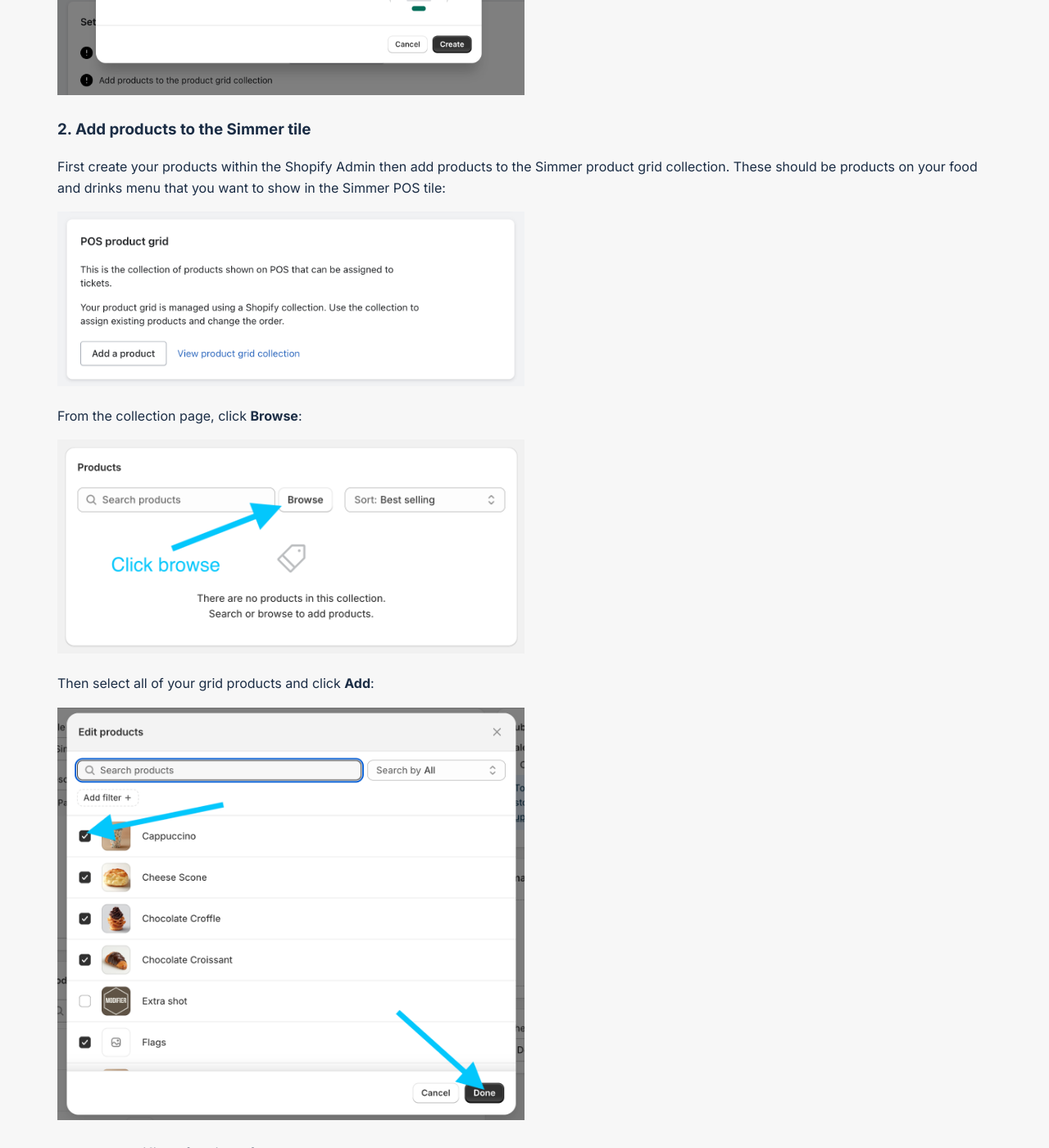
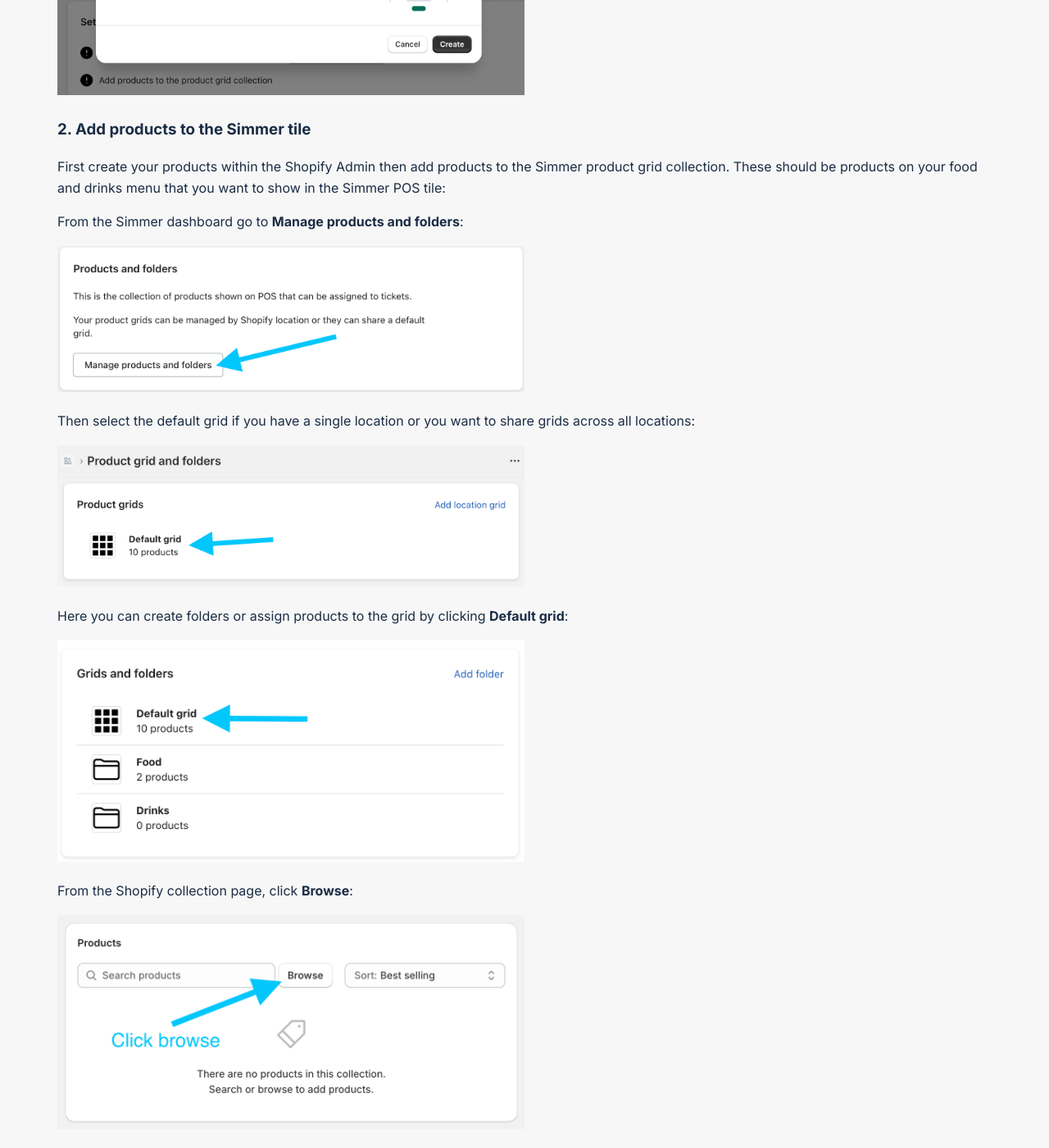
Before and after one commit to Pixel-Nova-Apps/simmerpos.com, a Jekyll site: the page built from _pages/setup.md, in a window 1280 px wide and 1400 px high, scrolled down 564 px. Shown: the whole window at 82% size. Built offline with Jekyll 4.4.1, drawn with Linux system fonts in a browser that asks for light colours; a script that is not in the unit is left out.

Commit message:
multi-location grid

```diff
--- a/_pages/setup.md
+++ b/_pages/setup.md
@@ -22,9 +22,19 @@ Start by creating the product grid and modifier collections in your Shopify admi
 
 First create your products within the Shopify Admin then add products to the Simmer product grid collection. These should be products on your food and drinks menu that you want to show in the Simmer POS tile:
 
-<img src="/assets/add-products-to-grid.png" alt="Add products to grid" class="support-image">
+From the Simmer dashboard go to **Manage products and folders**:
 
-From the collection page, click **Browse**:
+<img src="/assets/manage-products.png" alt="Manage products" class="support-image">
+
+Then select the default grid if you have a single location or you want to share grids across all locations:
+
+<img src="/assets/default-grid.png" alt="Default grid" class="support-image">
+
+Here you can create folders or assign products to the grid by clicking **Default grid**:
+
+<img src="/assets/default-collection.png" alt="Default collection" class="support-image">
+
+From the Shopify collection page, click **Browse**:
 
 <img src="/assets/browse-modifier-products.png" alt="Browse collection" class="support-image">
 
```
Also changed, not shown: assets/default-collection.png (added), assets/default-grid.png (added), assets/manage-products.png (added).
